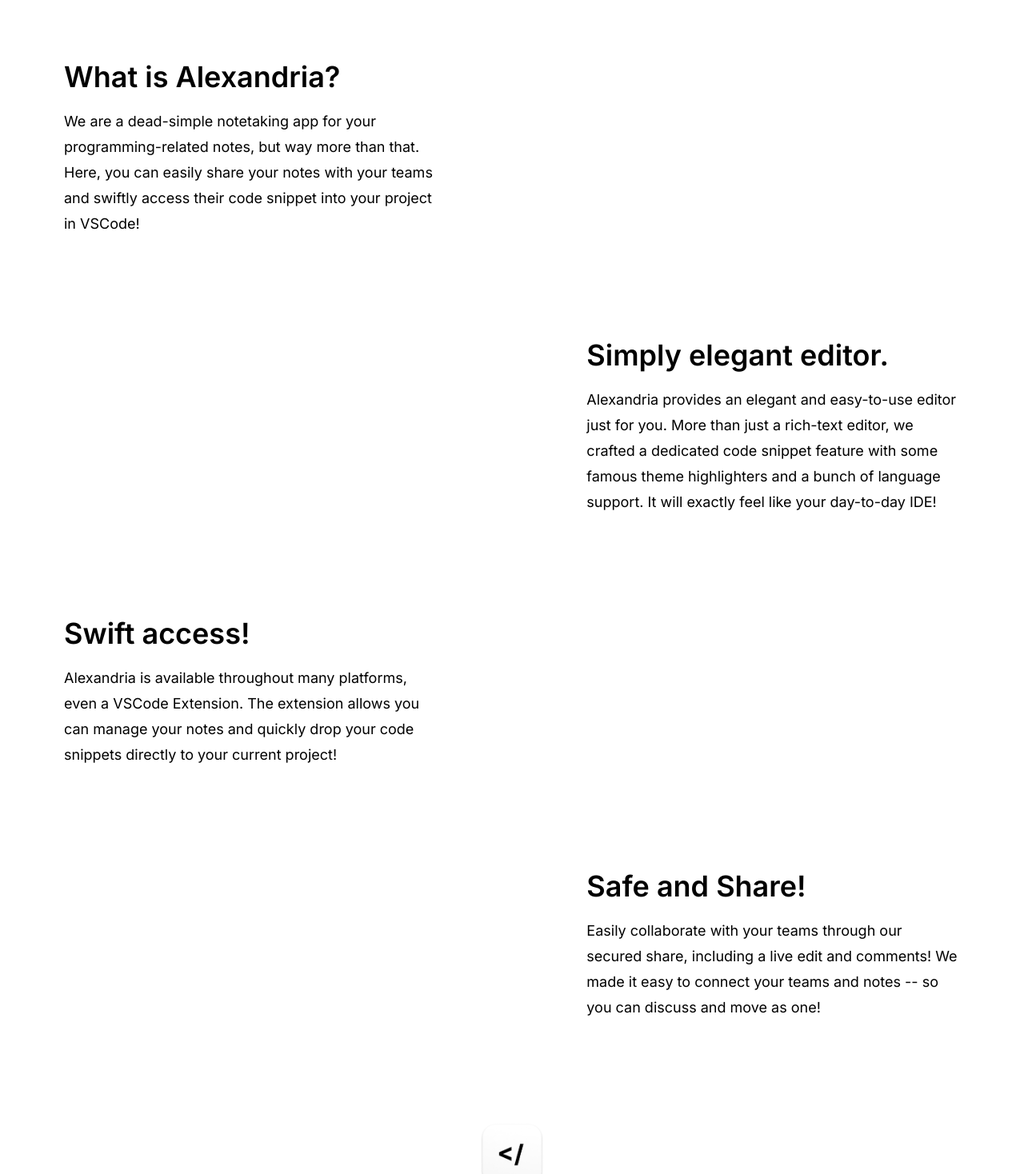
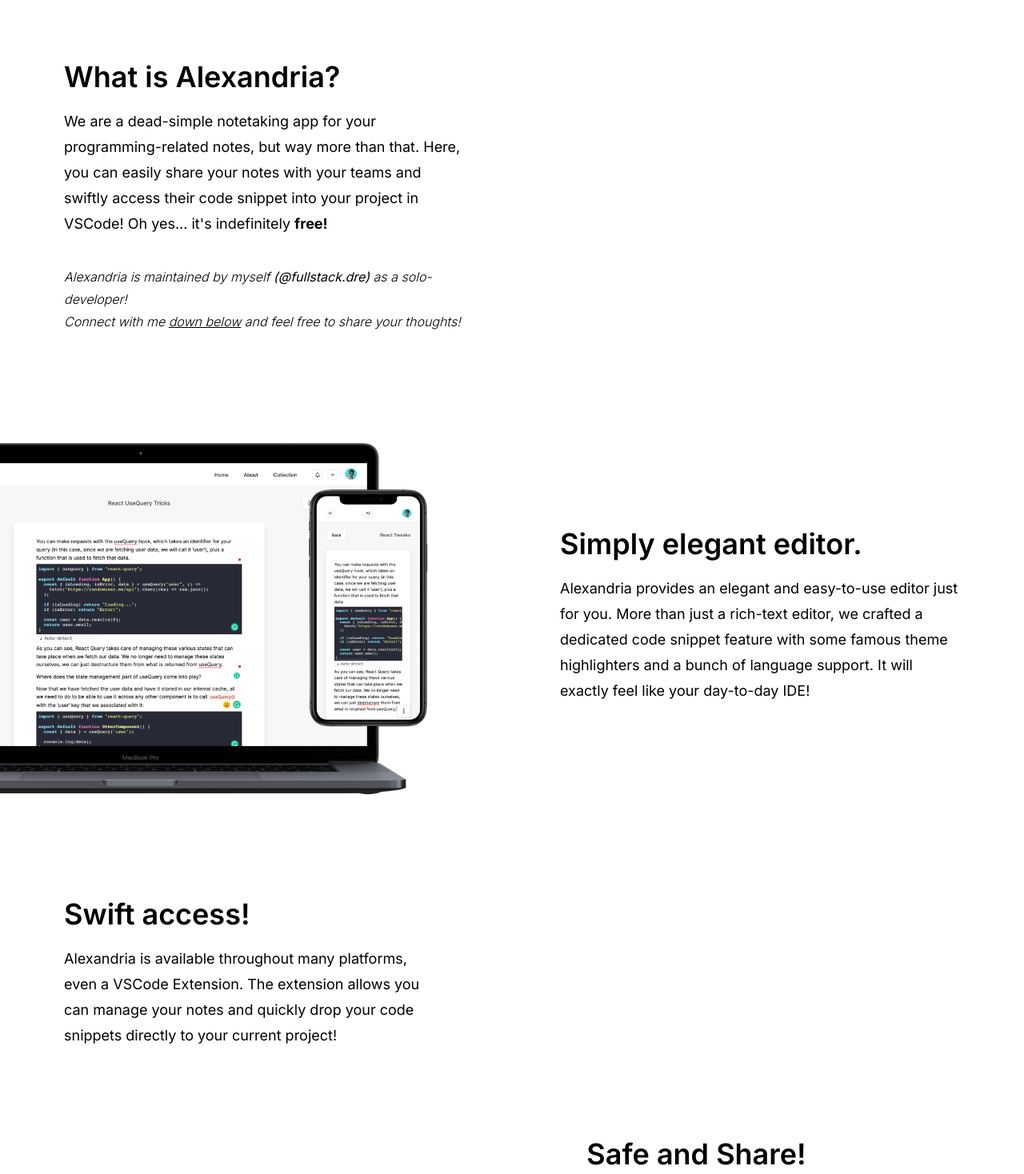
Before and after one commit to andre-nk/alexandria-frontend-react, a React (Create React App) app: page / in a window 1280 px wide. Shown: the part 780-2248 px from the top of the page at 80% size. Built offline with nearby package versions, Linux system fonts and the light colour scheme; no server answers; what tailwindcss-debug-screens would draw is missing.

Commit message:
:sparkles: About Page + Mockup

```diff
--- /dev/null
+++ b/src/components/about/AboutPoints.js
@@ -0,0 +1,66 @@
+export default function AboutPoints() {
+  return (
+    <div className="flex flex-col space-y-28">
+      <div className="w-[52%] px-20 flex flex-col space-y-5">
+        <h2 className="text-4xl font-semibold">What is Alexandria?</h2>
+        <span className="text-lg leading-8">
+          We are a dead-simple notetaking app for your programming-related
+          notes, but way more than that. Here, you can easily share your notes
+          with your teams and swiftly access their code snippet into your
+          project in VSCode! Oh yes... it's indefinitely <strong>free!</strong>
+        </span>
+        <span className="text-base leading-7 italic font-light pt-4">
+          <span>
+            Alexandria is maintained by myself <strong>(@fullstack.dre)</strong> as a
+            solo-developer! <br/>
+            Connect with me <span className="underline cursor-pointer hover:text-primary-blue">down below</span> and feel free to share your thoughts!
+          </span>
+        </span>
+      </div>
+
+      <div className="w-full flex pr-20 flex-row-reverse justify-between items-center">
+        <div className="w-5/12 space-y-5">
+          <h2 className="text-4xl font-semibold">Simply elegant editor.</h2>
+          <p className="text-lg leading-8">
+            Alexandria provides an elegant and easy-to-use editor just for you.
+            More than just a rich-text editor, we crafted a dedicated code
+            snippet feature with some famous theme highlighters and a bunch of
+            language support. It will exactly feel like your day-to-day IDE!
+          </p>
+        </div>
+        <div className="w-[1rem]"></div>
+        <div className="w-[45%]">
+          <img
+            src="/mockup-1.png"
+            alt="mockup-1.png"
+            className="w-full object-contain"
+          />
+        </div>
+      </div>
+
+      <div className="w-full px-20 flex items-center justify-between">
+        <div className="w-5/12 space-y-5">
+          <h2 className="text-4xl font-semibold">Swift access!</h2>
+          <p className="text-lg leading-8">
+            Alexandria is available throughout many platforms, even a VSCode
+            Extension. The extension allows you can manage your notes and
+            quickly drop your code snippets directly to your current project!
+          </p>
+        </div>
+        <div className="w-5/12 bg-gray-200"></div>
+      </div>
+
+      <div className="w-full px-20 flex flex-row-reverse items-center justify-between">
+        <div className="w-5/12 space-y-5">
+          <h2 className="text-4xl font-semibold">Safe and Share!</h2>
+          <p className="text-lg leading-8">
+            Easily collaborate with your teams through our secured share,
+            including a live edit and comments! We made it easy to connect your
+            teams and notes -- so you can discuss and move as one!
+          </p>
+        </div>
+        <div className="w-5/12 bg-gray-200"></div>
+      </div>
+    </div>
+  );
+}
--- /dev/null
+++ b/src/components/home/CTASection.js
@@ -0,0 +1,28 @@
+import { useNavigate } from "react-router-dom";
+
+export default function CTASection() {
+  const navigate = useNavigate();
+
+  return (
+    <div className="w-full px-20 flex flex-col justify-center items-center">
+      <div className="h-20 w-20">
+        <img src="/logo.png" alt="logo" className="object-cover" />
+      </div>
+      <h2 className="text-4xl mt-6 mb-4 font-semibold">
+        Try Alexandria today.
+      </h2>
+      <p className="text-lg text-major-text">
+        Start taking your notes and see them in action!
+      </p>
+      <p className="text-lg text-major-text mt-1">It's free. Indefinitely.</p>
+      <button
+        onClick={() => {
+          navigate("/auth/login");
+        }}
+        className="bg-primary-blue px-10 py-2.5 mt-8 min-h-full text-primary-bg hover:bg-active-blue rounded-md text-base border duration-200"
+      >
+        Try Alexandria free
+      </button>
+    </div>
+  );
+}
--- a/src/pages/HomePage.js
+++ b/src/pages/HomePage.js
@@ -3,10 +3,11 @@
 import { useAuthContext } from "../hooks/useAuthContext";
 import NotesCarouselWrapper from "../components/home/NoteCarouselWrapper";
 import SearchBar from "../components/home/SearchBar";
+import CTASection from "../components/home/CTASection";
+import AboutPoints from "../components/about/AboutPoints";
 
 export default function Home() {
-  // const { user, isAuthReady } = useAuthContext();
-  const user = null;
+  const { user } = useAuthContext();
 
   return (
     <Fragment>
@@ -34,69 +35,9 @@
         </div>
       )}
       {!user && (
-        <div className="py-16 flex flex-col space-y-32 w-full bg-white">
-          <div className="w-1/2 px-20 flex flex-col space-y-5">
-            <h2 className="text-4xl font-semibold">What is Alexandria?</h2>
-            <p className="text-lg leading-8">
-              We are a dead-simple notetaking app for your programming-related
-              notes, but way more than that. Here, you can easily share your
-              notes with your teams and swiftly access their code snippet into
-              your project in VSCode!
-            </p>
-          </div>
-          <div className="w-full px-20 flex flex-row-reverse items-center justify-between">
-            <div className="w-5/12 space-y-5">
-              <h2 className="text-4xl font-semibold">Simply elegant editor.</h2>
-              <p className="text-lg leading-8">
-                Alexandria provides an elegant and easy-to-use editor just for
-                you. More than just a rich-text editor, we crafted a dedicated
-                code snippet feature with some famous theme highlighters and a
-                bunch of language support. It will exactly feel like your
-                day-to-day IDE!
-              </p>
-            </div>
-            <div className="w-5/12 bg-gray-200"></div>
-          </div>
-          <div className="w-full px-20 flex items-center justify-between">
-            <div className="w-5/12 space-y-5">
-              <h2 className="text-4xl font-semibold">Swift access!</h2>
-              <p className="text-lg leading-8">
-                Alexandria is available throughout many platforms, even a VSCode
-                Extension. The extension allows you can manage your notes and
-                quickly drop your code snippets directly to your current
-                project!
-              </p>
-            </div>
-            <div className="w-5/12 bg-gray-200"></div>
-          </div>
-          <div className="w-full px-20 flex flex-row-reverse items-center justify-between">
-            <div className="w-5/12 space-y-5">
-              <h2 className="text-4xl font-semibold">Safe and Share!</h2>
-              <p className="text-lg leading-8">
-                Easily collaborate with your teams through our secured share,
-                including a live edit and comments! We made it easy to connect
-                your teams and notes -- so you can discuss and move as one!
-              </p>
-            </div>
-            <div className="w-5/12 bg-gray-200"></div>
-          </div>
-          <div className="w-full px-20 flex flex-col justify-center items-center">
-            <div className="h-20 w-20">
-              <img src="/logo.png" alt="logo" className="object-cover" />
-            </div>
-            <h2 className="text-4xl mt-6 mb-4 font-semibold">
-              Try Alexandria today.
-            </h2>
-            <p className="text-lg text-major-text">
-              Start taking your notes and see them in action!
-            </p>
-            <p className="text-lg text-major-text mt-1">
-              It's free. Indefinitely.
-            </p>
-            <button className="bg-primary-blue px-10 py-2.5 mt-8 min-h-full text-primary-bg hover:bg-active-blue rounded-md text-base border duration-200">
-              Try Alexandria free
-            </button>
-          </div>
+        <div className="py-16 w-full bg-white">
+          <AboutPoints />
+          <CTASection />
         </div>
       )}
     </Fragment>
--- a/src/pages/about/AboutPage.js
+++ b/src/pages/about/AboutPage.js
@@ -1,7 +1,9 @@
+import AboutPoints from "../../components/about/AboutPoints";
+
 export default function AboutPage() {
     return (
-        <div>
-            <p>about</p>
+        <div className="my-24">
+            <AboutPoints />
         </div>
     )
 }
```
Also changed, not shown: public/mockup-1.png (added).
